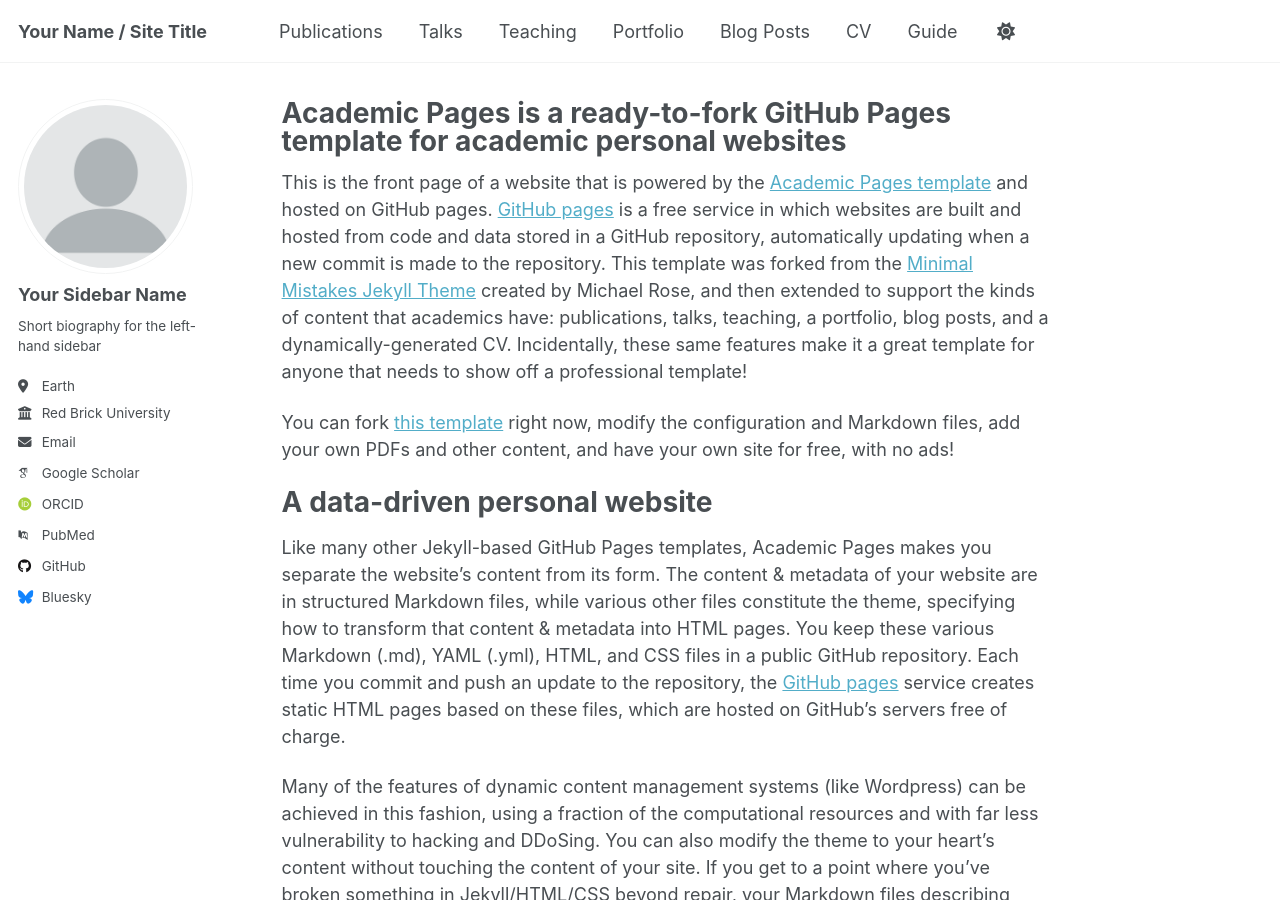
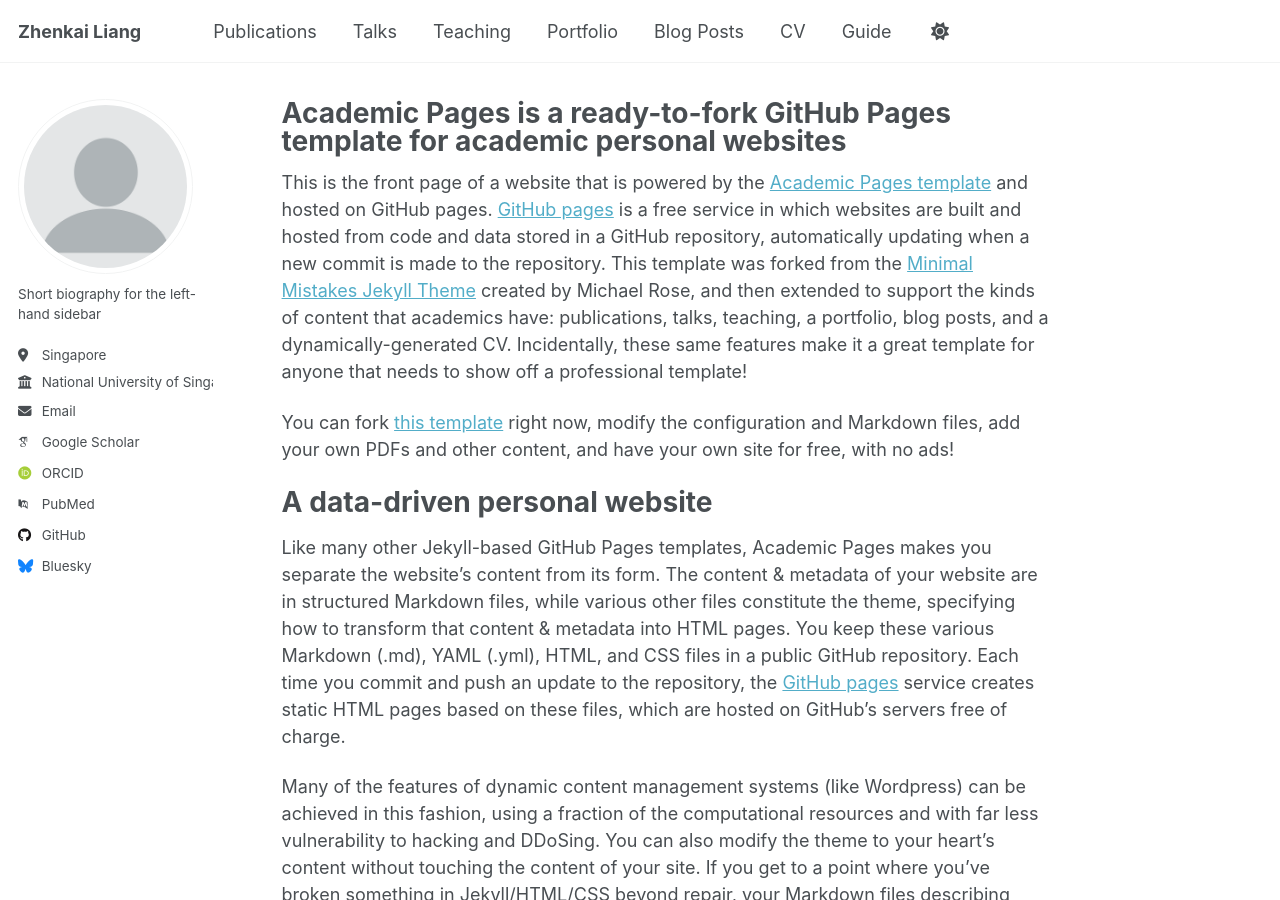
Before and after one commit to zhenkai-liang/zhenkai-liang.github.io, a Jekyll site: the page built from _pages/about.md, in a window 1280 px wide and 900 px high. Built offline with Jekyll 4.4.1, drawn with Linux system fonts in a browser that asks for light colours; some web fonts are replaced; a script that is not in the unit is left out.

Commit message:
Update _config.yml

```diff
--- a/_config.yml
+++ b/_config.yml
@@ -9,13 +9,13 @@
 # Basic Site Settings
 locale                   : "en-US"
 site_theme               : "default" # Currently available options are "default", "air"
-title                    : "Your Name / Site Title"
+title                    : "Zhenkai Liang"
 title_separator          : "-"
 name                     : &name "Your Name"
 description              : &description "personal description"
-url                      : https://academicpages.github.io # the base hostname & protocol for your site e.g. "https://[your GitHub username].github.io" or if you already have some other page hosted on Github then use "https://[your GitHub username].github.io/[Your Repo Name]"
+url                      : https://zhenkai-liang.github.io # the base hostname & protocol for your site e.g. "https://[your GitHub username].github.io" or if you already have some other page hosted on Github then use "https://[your GitHub username].github.io/[Your Repo Name]"
 baseurl                  : "" # the subpath of your site, e.g. "/blog"
-repository               : "academicpages/academicpages.github.io"
+repository               : "zhenkai-liang/zhenkai-liang.github.io"
 
 # Site Author - The following control what appear as part of the author content on the side bar.
 #               If a field is blank the icon and link will not appear, otherwise it will be shown.
@@ -23,13 +23,13 @@ repository               : "academicpages/academicpages.github.io"
 author:
   # Biographic information
   avatar           : "profile.png"
-  name             : "Your Sidebar Name"
+  name             : #"Your Sidebar Name"
   pronouns         : # example: "she/her"
   bio              : "Short biography for the left-hand sidebar"
-  location         : "Earth"
-  employer         : "Red Brick University"
+  location         : "Singapore"
+  employer         : "National University of Singapore"
   uri              : # URL
-  email            : "none@example.org"
+  email            : "liangzk@comp.nus.edu.sg"
 
   # Academic websites
   academia         : # URL
```
